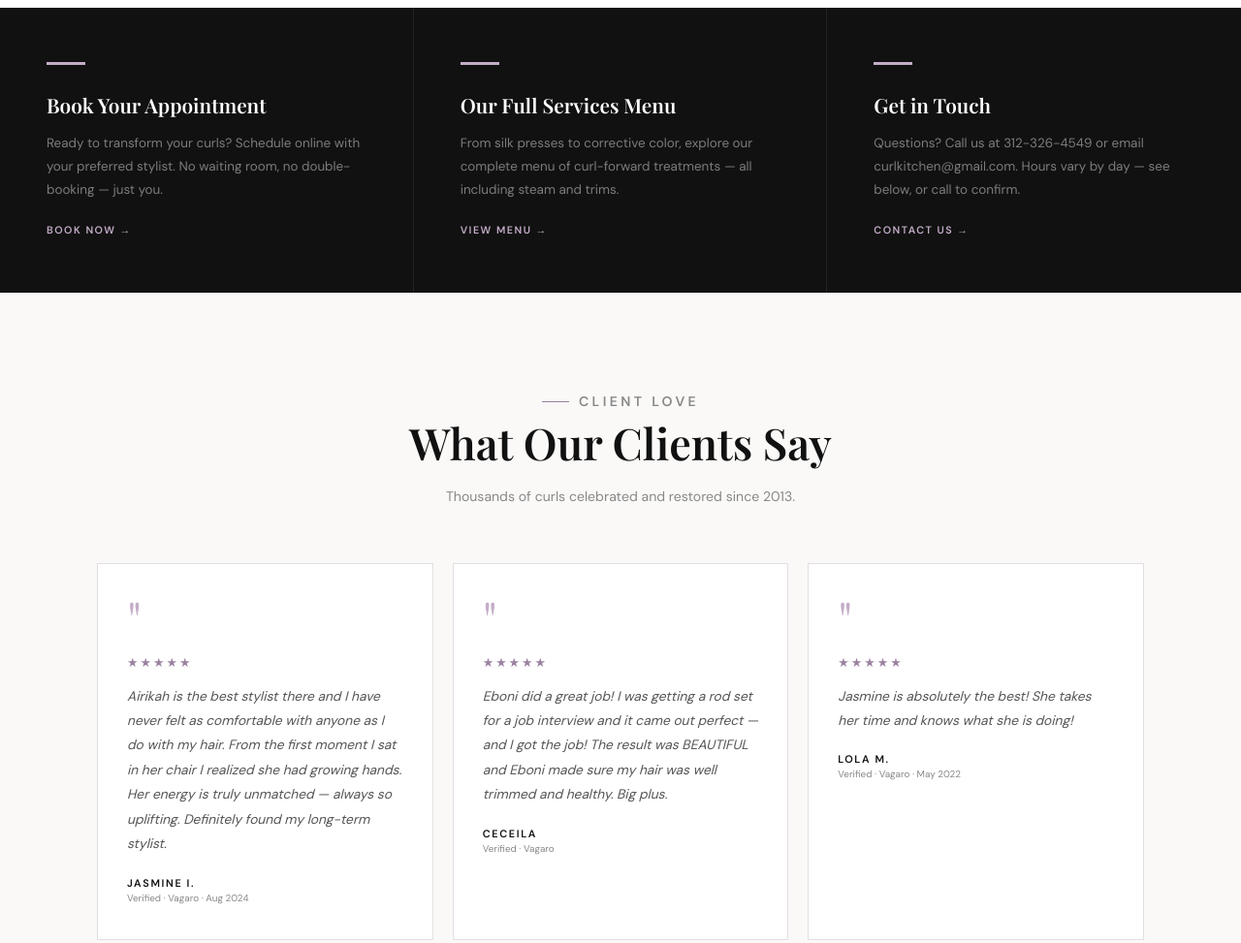
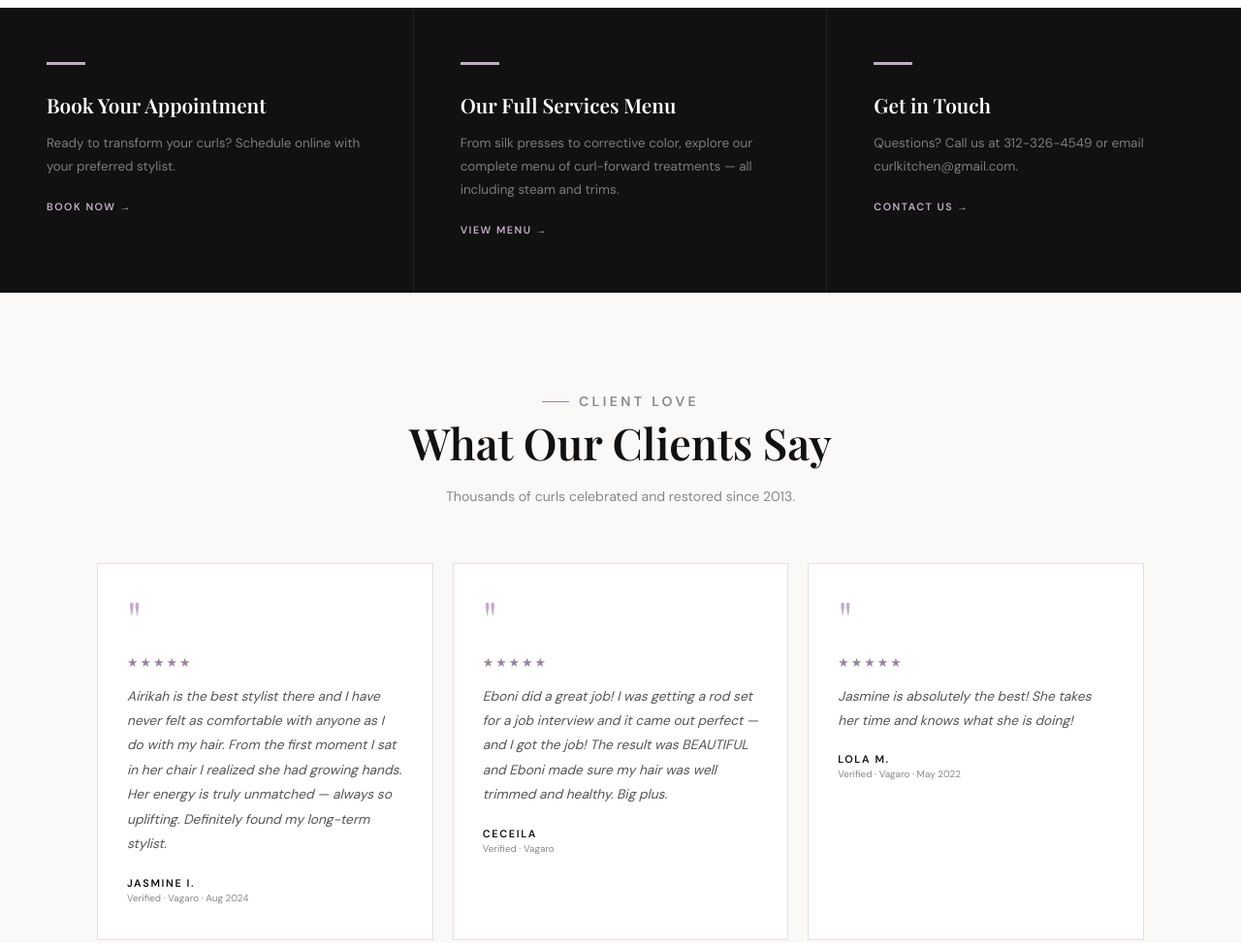
Before and after one commit to gracechi00/Curl-Kitchen, a plain HTML site: page index.html in a window 1280 px wide. Shown: the part 2560-3533 px from the top of the page at 97% size. Drawn offline with nearby package versions, Linux system fonts and the light colour scheme; a web font is replaced by a local one.

Commit message:
Update index.html

```diff
--- a/index.html
+++ b/index.html
@@ -684,7 +684,7 @@
   <div class="pillar">
     <div class="pillar-bar"></div>
     <h3>Book Your Appointment</h3>
-    <p>Ready to transform your curls? Schedule online with your preferred stylist. No waiting room, no double-booking — just you.</p>
+    <p>Ready to transform your curls? Schedule online with your preferred stylist. </p>
     <a href="book-now.html">Book Now</a>
   </div>
   <div class="pillar">
@@ -696,7 +696,7 @@
   <div class="pillar">
     <div class="pillar-bar"></div>
     <h3>Get in Touch</h3>
-    <p>Questions? Call us at 312-326-4549 or email curlkitchen@gmail.com. Hours vary by day — see below, or call to confirm.</p>
+    <p>Questions? Call us at 312-326-4549 or email curlkitchen@gmail.com.</p>
     <a href="index.html#location">Contact Us</a>
   </div>
 </div>
@@ -847,7 +847,6 @@
   </div>
   <div class="footer-bottom">
     <p>© 2025 Curl Kitchen Salon · Chicago, IL</p>
-    <p>Est. Autumn 2013</p>
   </div>
 </footer>
 
```
